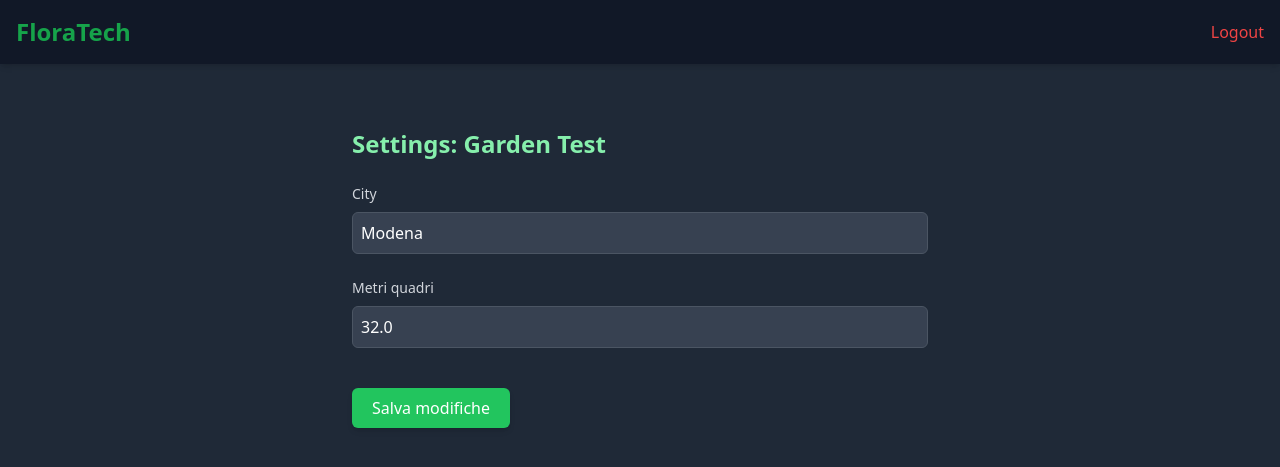
After one commit to frascalise/FloraTech, a Django app: page /garden/1/settings/ in a window 1280 px wide. The commit adds this page. Shown: the top 467 px of the page. Run offline with Django 5.2, Linux system fonts and the light colour scheme; a user stored in the database is signed in; data comes from the database, SQL or seed files in the repository; both versions use the stored data as it was after the commit; parts of the project's set-up code (start-up, migrations or seed data) failed here and were passed over; some libraries are stand-ins or nearby versions.

Commit message:
added garden settings page

```diff
--- a/FloraTech/urls.py
+++ b/FloraTech/urls.py
@@ -1,6 +1,6 @@
 from django.contrib import admin
 from django.urls import path, include
-from .views import get_daily_water_needs, welcome_view, home_view, garden_view, activate_sensor, deactivate_sensor, edit_garden, delete_garden, new_garden
+from .views import get_daily_water_needs, welcome_view, home_view, garden_view, settings_view, activate_sensor, deactivate_sensor, edit_garden, delete_garden, new_garden
 
 #* API *#
 from .views import setup, sensor_working, sensor_warning, check_sensor, new_sensor, add_garden, show_all, delete_all, add_moisture
@@ -13,6 +13,7 @@ urlpatterns = [
     path('home/', home_view, name='home'),
     path('accounts/', include('accounts.urls')),
     path('garden/<int:garden_id>/', garden_view, name='garden'),
+    path('garden/<int:garden_id>/settings/', settings_view, name='settings'),
     path('edit/<int:garden_id>/', edit_garden, name='edit_garden'),
     path('add_garden/', new_garden, name='add_garden'),
     path('delete/<int:garden_id>/', delete_garden, name='delete_garden'),
--- a/FloraTech/views.py
+++ b/FloraTech/views.py
@@ -1,4 +1,5 @@
 import json
+import requests
 from django.db import connection
 from django.http import JsonResponse
 from django.shortcuts import render, redirect
@@ -138,6 +139,45 @@ def edit_garden(request, garden_id):
         "garden": garden,
         "plants": available_plants
     })
+
+@login_required
+def settings_view(request, garden_id):
+    garden = Garden.objects.get(id=garden_id)
+
+    if request.method == "POST":
+        location = request.POST.get("location")
+        surface_area = request.POST.get("surface_area")
+
+        if location:
+            garden.location = location
+            garden.location = location
+
+            url = f"https://nominatim.openstreetmap.org/search"
+            params = {
+                "q": location,
+                "format": "json",
+                "limit": 1
+            }
+
+            try:
+                response = requests.get(url, params=params, headers={'User-Agent': 'FloraTechApp/1.0'})
+                data = response.json()
+
+                if data:
+                    garden.latitude = float(data[0]["lat"])
+                    garden.longitude = float(data[0]["lon"])
+            except Exception as e:
+                print(f"Errore durante il recupero coordinate: {e}")
+        if surface_area:
+            try:
+                garden.surface_area = float(surface_area)
+            except ValueError:
+                return redirect("settings", garden_id=garden.id)
+
+        garden.save()
+        return redirect("settings", garden_id=garden.id)
+
+    return render(request, "garden/settings.html", {"garden": garden})
 
 @login_required
 def delete_garden(request, garden_id):
--- a/accounts/models.py
+++ b/accounts/models.py
@@ -50,6 +50,10 @@ class Garden(models.Model):
     moisture = models.JSONField(default=list)
     status = models.CharField(default="not working", max_length=50) # [ working, not working ]
     plants = models.JSONField(default=list)
+    location = models.CharField(max_length=50, default="unknown")
+    latitude = models.FloatField(default=0.0)
+    longitude = models.FloatField(default=0.0)
+    surface_area = models.FloatField(default=0.0) # Surface area of the garden in square meters
 
 class Sensor(models.Model):
     id = models.AutoField(primary_key=True)
--- a/templates/base.html
+++ b/templates/base.html
@@ -7,6 +7,8 @@
 
     <!-- Tailwind CSS CDN -->
     <script src="https://cdn.tailwindcss.com"></script>
+    <!-- Font Awesome CDN -->
+    <link rel="stylesheet" href="https://cdnjs.cloudflare.com/ajax/libs/font-awesome/6.5.0/css/all.min.css"/>
 
     {% block extra_css %}{% endblock %}
 </head>
--- /dev/null
+++ b/templates/garden/settings.html
@@ -0,0 +1,32 @@
+{% extends "base.html" %}
+
+{% block title %}Impostazioni Giardino{% endblock %}
+
+{% block content %}
+<div class="max-w-xl mx-auto mt-10 text-white">
+    <h2 class="text-2xl font-semibold text-green-300 mb-6">Settings: {{ garden.label }}</h2>
+
+    <form method="post" class="space-y-6">
+        {% csrf_token %}
+
+        <div>
+            <label for="location" class="block text-sm font-medium text-gray-300">City</label>
+            <input type="text" id="location" name="location" value="{{ garden.location }}"
+                   class="w-full mt-2 p-2 bg-gray-700 border border-gray-600 rounded-md text-white focus:outline-none focus:ring-2 focus:ring-green-400">
+        </div>
+
+        <div>
+            <label for="surface_area" class="block text-sm font-medium text-gray-300">Metri quadri</label>
+            <input type="number" step="0.1" id="surface_area" name="surface_area" value="{{ garden.surface_area }}"
+                   class="w-full mt-2 p-2 bg-gray-700 border border-gray-600 rounded-md text-white focus:outline-none focus:ring-2 focus:ring-green-400">
+        </div>
+
+        <div class="pt-4">
+            <button type="submit"
+                    class="bg-green-500 hover:bg-green-600 text-white px-5 py-2 rounded-md shadow-md transition">
+                Salva modifiche
+            </button>
+        </div>
+    </form>
+</div>
+{% endblock %}
```
Also changed, not shown: templates/home/home.html (+7 -0 lines), accounts/migrations/0022_garden_latitude_garden_location_garden_longitude_and_more.py (added), db.sqlite3.
